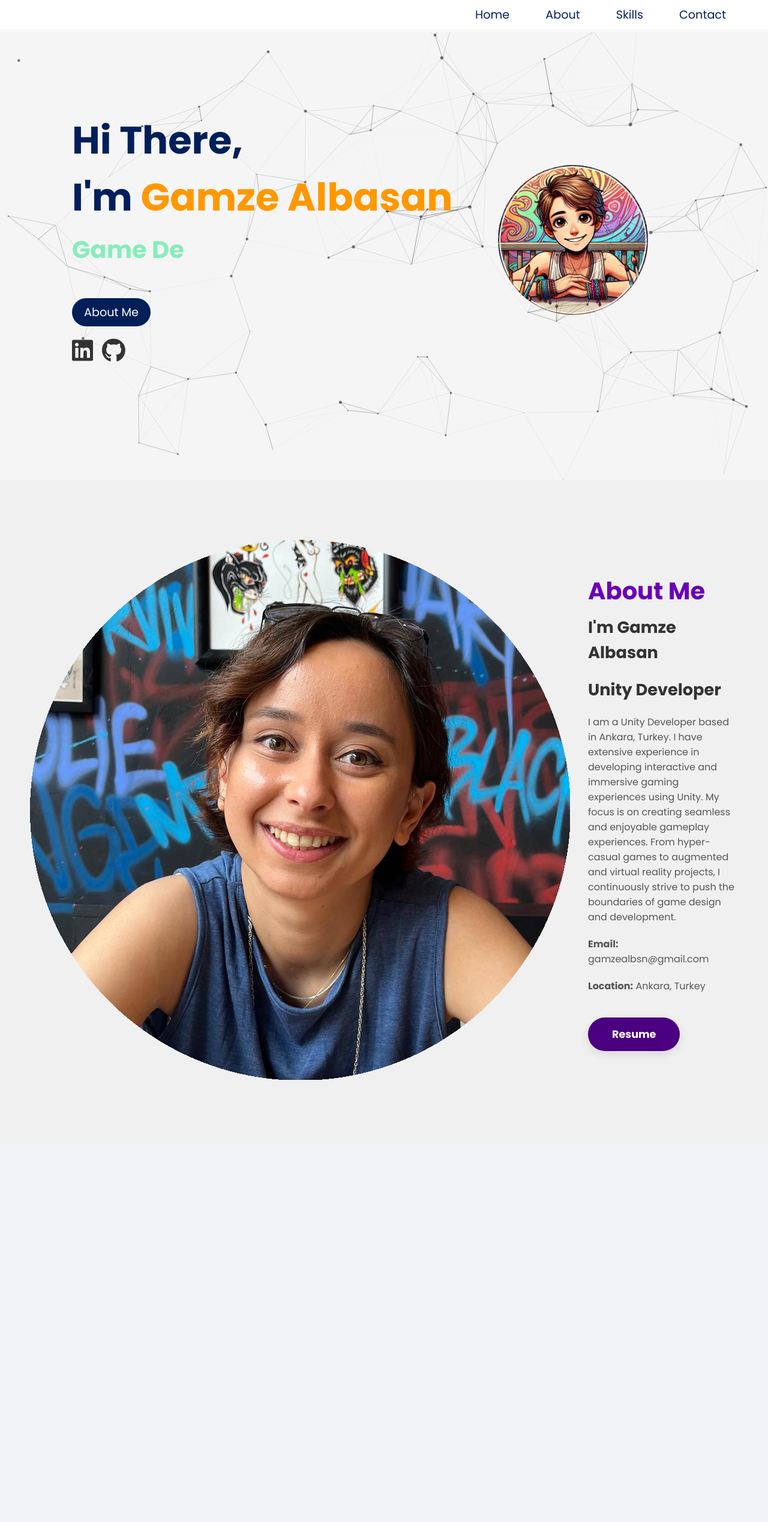
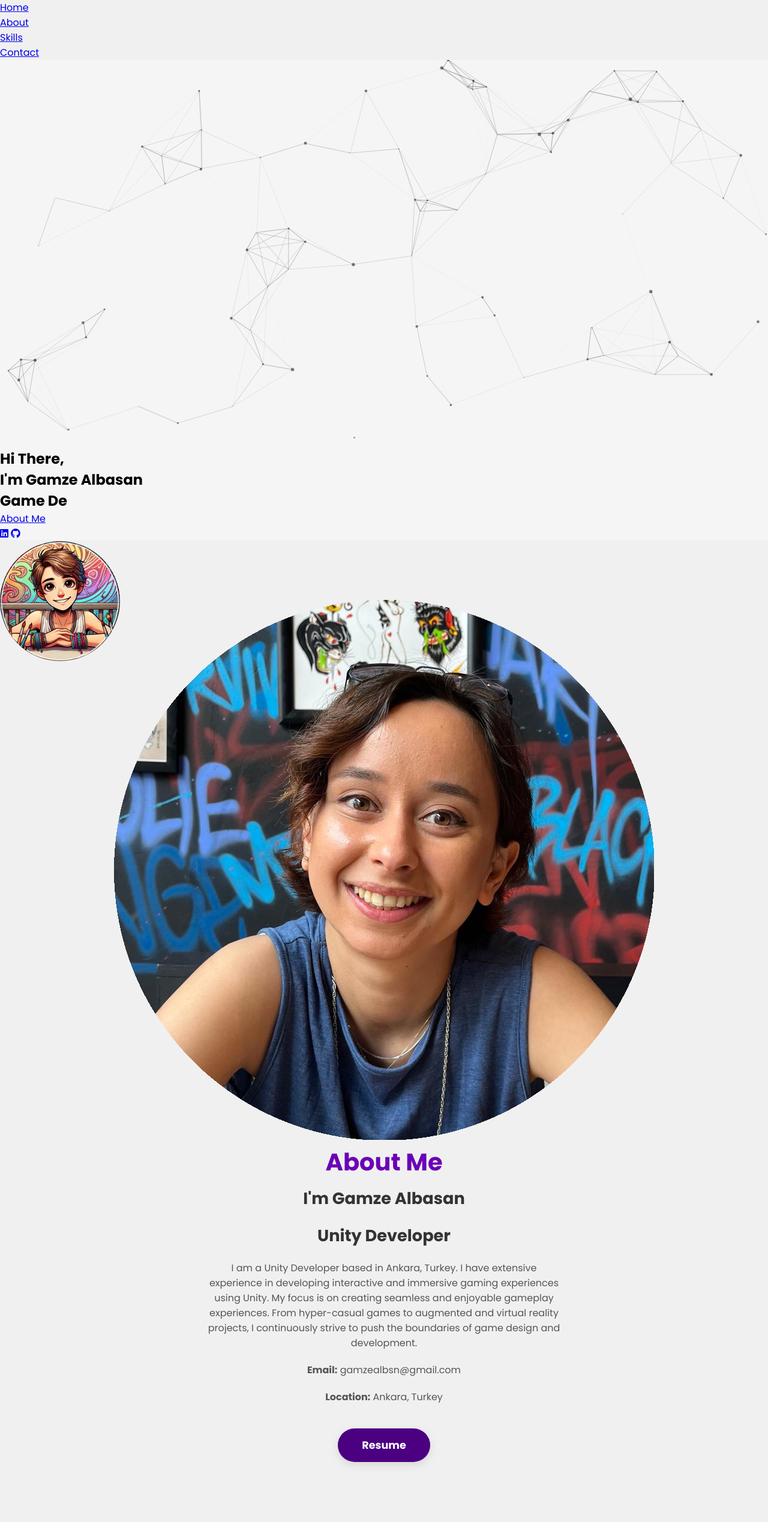
Before and after one commit to gmzalbsn/gamze.github.io, a PHP site: page / in a window 1280 px wide. Shown: the whole page at 60% size. Before the commit the page ends 1800 px from the top, so only its background shows below. Run offline with PHP 8.4, Linux system fonts and the light colour scheme.

Commit message:
Update styles.css

```diff
--- a/styles.css
+++ b/styles.css
@@ -12,149 +12,23 @@ body {
     scroll-behavior: smooth;
 }
 
-/* Navigation Bar */
-.navbar {
-    background-color: white;
-    padding: 10px 50px;
-    position: fixed;
-    top: 0;
-    width: 100%;
+/* About Section */
+.about-section {
     display: flex;
-    justify-content: flex-end;
-    z-index: 1000;
-    border-bottom: 5px solid #f8f8f8;
-}
-
-.navbar nav ul {
-    list-style: none;
-    display: flex;
-    gap: 20px;
-}
-
-.navbar nav ul li a {
-    text-decoration: none;
-    font-size: 1.2rem;
-    color: #001f59;
-    padding: 10px 20px;
-    border-radius: 5px;
-}
-
-.navbar nav ul li a:hover {
-    background-color: transparent;
-    color: #ff9800;
-    border-bottom: 2px solid #ff9800;
-}
-
-/* Home Section */
-.home {
-    position: relative;
-    height: 100vh;
-    display: flex;
-    justify-content: space-between;
-    align-items: center;
-    background-color: #001f59;
-    overflow: hidden;
-}
-
-#particles-js {
-    position: absolute;
-    width: 100%;
-    height: 100%;
-    z-index: 1;
-    top: 0;
-    left: 0;
-    pointer-events: none;
-}
-
-.content {
-    z-index: 2;
-    position: relative;
-    color: white;
-    margin-left: 120px;
-}
-
-.content h1 {
-    font-size: 4rem;
-    color: #001f59; /* Set a visible color for the text */
-    margin-bottom: 10px;
-}
-
-.highlight {
-    color: #ff9800;
-}
-
-.unity-developer {
-    font-size: 2.5rem;
-    color: #86edbc !important;
-    white-space: nowrap;
-    overflow: hidden;
-    margin-bottom: 60px;
-    z-index: 2;
-    position: relative;
-}
-
-/* Blinking caret effect for dynamic text */
-@keyframes blink-caret {
-    0%, 100% { border-color: transparent; }
-    50% { border-color: #86edbc; }
-}
-
-.dynamic-text {
-    border-right: 2px solid #86edbc;
-    animation: blink-caret 0.7s step-end infinite;
-}
-
-.btn {
-    margin-top: 40px;
-    padding: 10px 20px;
-    background-color: #001f59;
-    color: white;
-    border-radius: 50px;
-    font-size: 1.2rem;
-    text-decoration: none;
-    transition: all 0.3s ease;
-}
-
-.btn:hover {
-    background-color: #ff9800;
-    transform: scale(1.1);
+    flex-direction: column; /* Stack image and text vertically */
+    justify-content: center; /* Center content vertically */
+    align-items: center; /* Center content horizontally */
+    padding: 100px 20px;
+    background-color: #f0f0f0;
+    text-align: center;
 }
 
 /* Image Styling */
-.image {
-    display: flex;
-    justify-content: center;
-    align-items: center;
-    margin-right: 200px;
-}
-
 .image img {
-    max-width: 250px; /* Fix the image size to prevent it from becoming too large */
+    width: 200px; /* Smaller image size */
     height: auto;
-    border-radius: 50%; /* Keep image rounded */
-    transition: transform 0.3s ease;
-}
-
-.image img:hover {
-    transform: scale(1.05);
-}
-
-/* About Section */
-.about-section {
-    display: flex;
-    flex-direction: row; /* Align image and text side by side */
-    justify-content: center; /* Center content horizontally */
-    align-items: center; /* Align content vertically */
-    padding: 100px 50px;
-    background-color: #f0f0f0;
-}
-
-/* About Text */
-.about-text {
-    max-width: 50%; /* Ensure text doesn't stretch too wide */
-    text-align: left;
-    padding-left: 30px; /* Add space between image and text */
-    color: #333;
+    border-radius: 50%; /* Keep the image rounded */
+    margin-bottom: 20px; /* Add space below the image */
 }
 
 /* About Me Heading */
@@ -180,13 +54,14 @@ body {
     font-size: 1rem;
     color: #555; /* Lighter text color */
     margin-bottom: 20px;
+    max-width: 600px; /* Limit the width of the paragraph */
 }
 
 /* Button Design */
 .resume-btn {
     display: inline-block;
     margin-top: 20px;
-    padding: 15px 40px; /* Larger padding for prominent button */
+    padding: 15px 40px;
     background-color: #4b0082;
     color: white;
     border-radius: 50px;
@@ -202,55 +77,17 @@ body {
     box-shadow: 0px 7px 20px rgba(0,0,0,0.2);
 }
 
-/* Social Icons */
-.social-icons {
-    margin-top: 20px;
-    display: flex;
-    gap: 15px;
-}
-
-.social-icons a {
-    font-size: 2.5rem;
-    color: #333;
-    transition: color 0.3s;
-}
-
-.social-icons a:hover {
-    color: #ff9800;
-}
-
 /* Responsive adjustments */
 @media (max-width: 768px) {
     .about-section {
-        flex-direction: column; /* Stack image and text vertically */
         text-align: center;
     }
 
-    .about-image {
-        margin-bottom: 20px; /* Space between image and text */
-        width: 100%; /* Full width for smaller screens */
-    }
-
-    .about-text {
-        max-width: 100%; /* Allow text to take full width */
+    .about-text p {
+        max-width: 100%; /* Allow text to take full width on smaller screens */
     }
 
     .resume-btn {
         width: 100%;
     }
 }
-
-@media (max-width: 768px) {
-    .home {
-        flex-direction: column;
-        text-align: center;
-    }
-
-    .image {
-        margin: 20px 0;
-    }
-
-    .content {
-        margin-left: 0;
-    }
-}
```
